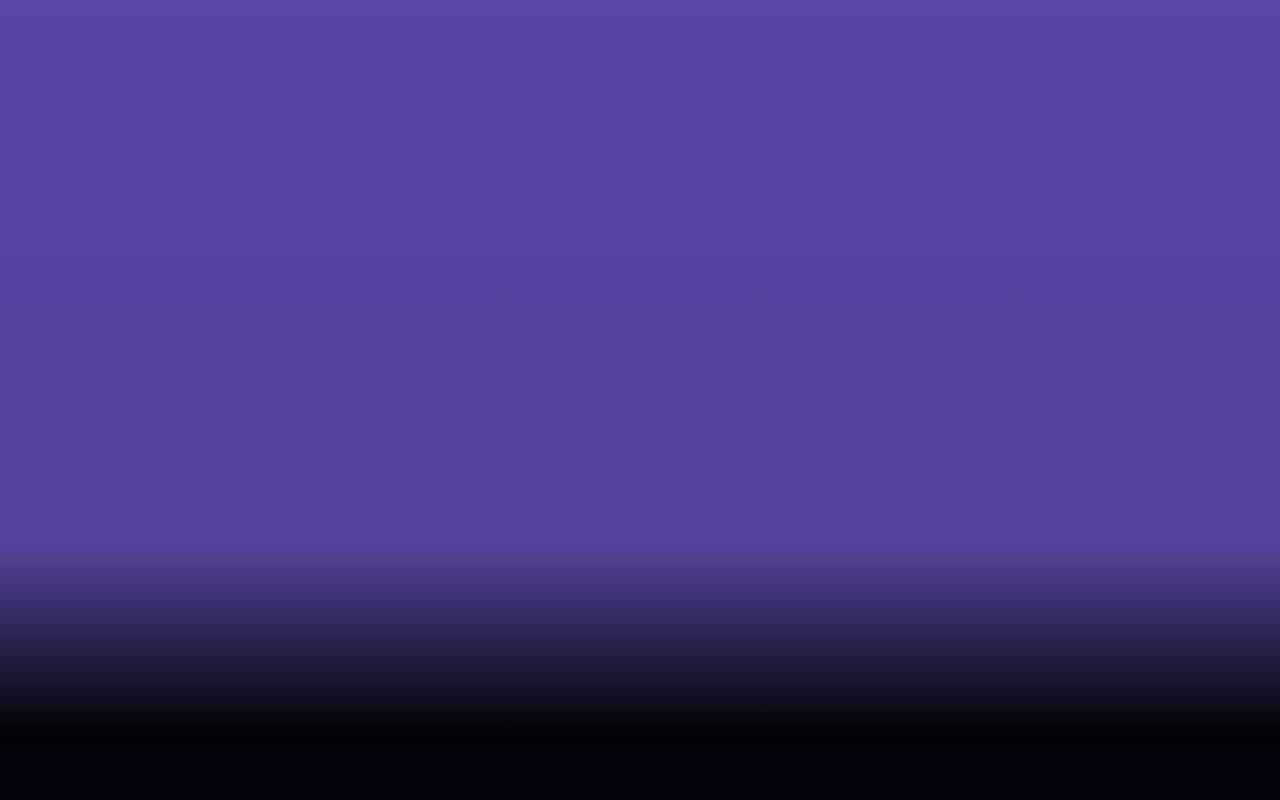
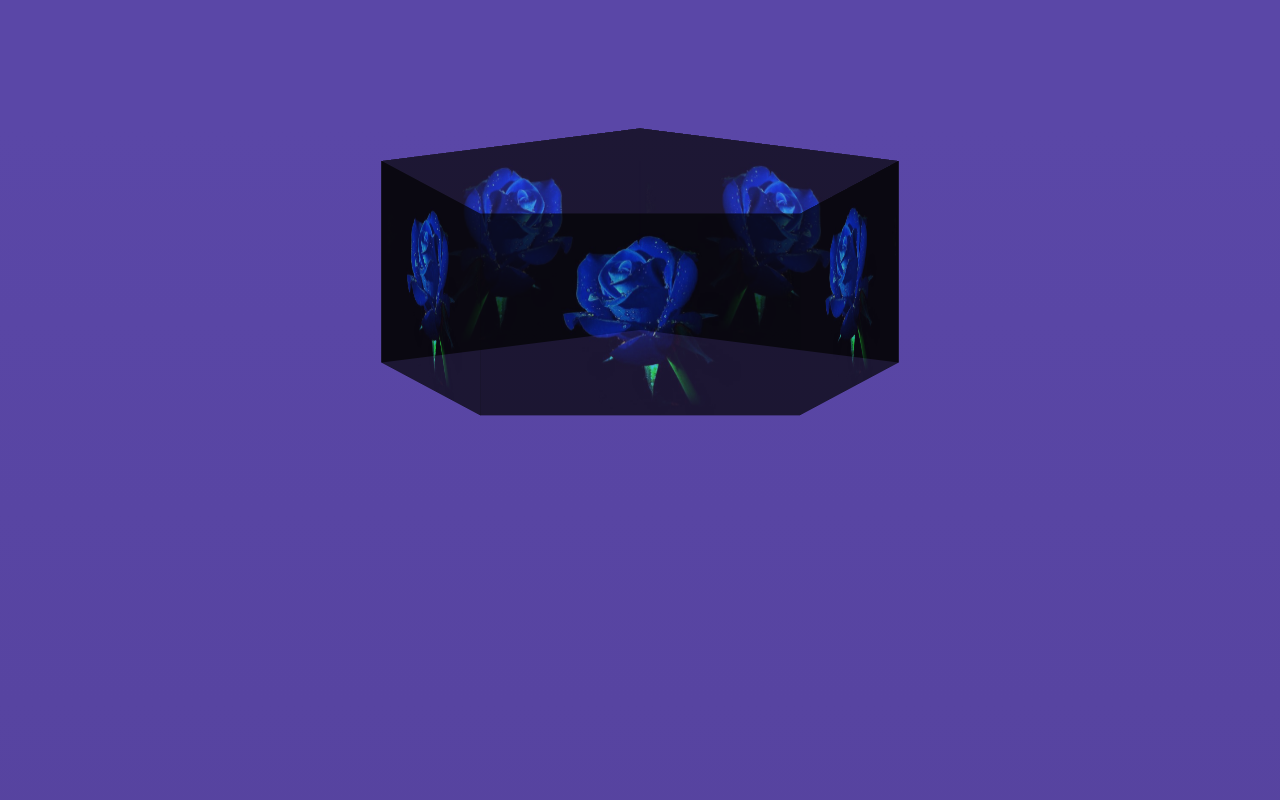
Before and after one commit to howdyfrom2019/banaclava, a React (Create React App) app: page / in a window 1280 px wide. Shown: the part 1620-2420 px from the top of the page. Before the commit the page ends 2361 px from the top, so only its background shows below. Built offline with nearby package versions, Linux system fonts and the light colour scheme.

Commit message:
3D carousel ui

```diff
--- a/src/component/BrowserDndTab.tsx
+++ b/src/component/BrowserDndTab.tsx
@@ -53,7 +53,7 @@ const BrowserDndTab: React.FC<DndType> = ({
       indexList.current.forEach((item) => {
         if (item !== index) result.push(item);
       });
-      if (selectedIndex === index) setSelectedIndex(index - 1);
+      if (selectedIndex === index) setSelectedIndex(index);
       indexList.current = result;
       reRender();
     };
@@ -97,7 +97,9 @@ const BrowserDndTab: React.FC<DndType> = ({
   };
 
   useEffect(() => {
-    callback && callback(selectedIndex, indexList.current);
+    callback &&
+      indexList.current.length > 0 &&
+      callback(selectedIndex, indexList.current);
   }, [selectedIndex]);
 
   useEffect(() => {
@@ -112,8 +114,8 @@ const BrowserDndTab: React.FC<DndType> = ({
       <div className={'tab-wrapper'} ref={drop}>
         <BrowserTab index={0} text={'NFT 유니버스에 일어난 지상 최악의 사건'} />
         <BrowserTab index={1} text={'밝혀진 진실... 이사건의 주모자는 누구?'} />
-        <BrowserTab index={2} text={'드디어 드러나다! ICY JUSTICES'} />
-        <BrowserTab index={3} text={'ICY JUSTICES 열풍! 어디까지 흘러가나'} />
+        <BrowserTab index={2} text={'정체를 드러낸 의적단, ICY JUSTICES!'} />
+        <BrowserTab index={3} text={'신규단원 공개모집하는 ICY JUSTICES!'} />
       </div>
       <span className={'line'} />
     </NewsBrowserTabWrapper>
--- /dev/null
+++ b/src/component/ThreeDCarousel.tsx
@@ -0,0 +1,114 @@
+import React, { CSSProperties, useEffect, useRef, useState } from 'react';
+import styled from '@emotion/styled';
+
+interface ThreeDType {
+  style?: CSSProperties;
+  elements: JSX.Element[];
+  align?: 'vertical' | 'horizontal';
+  itemProps: ItemProps;
+}
+
+interface ItemProps {
+  width: number;
+  height?: number;
+  horizontal?: boolean;
+}
+
+interface CarouselItemProps {
+  angleY: number;
+  radius: number;
+}
+
+const ThreeDCarousel: React.FC<ThreeDType> = ({
+  style,
+  elements,
+  align = 'horizontal',
+  itemProps,
+}) => {
+  const [radius, setRadius] = useState<number>(0);
+  const [itemCount, setItemCount] = useState<number>(1);
+  const [currentIndex, setCurrentIndex] = useState<number>(0);
+
+  const radiusCalculator = (angleNum: number, width: number) => {
+    const itemAngle: number = Math.PI / angleNum;
+    return Math.round(width / (2 * Math.tan(itemAngle)));
+  };
+
+  useEffect(() => {
+    setItemCount(elements.length);
+    setRadius(radiusCalculator(elements.length, itemProps.width));
+  }, [elements]);
+
+  useEffect(() => {
+    if (itemCount === 0) return;
+    setTimeout(() => {
+      console.log('timer started: ', currentIndex, itemCount);
+      // if (currentIndex >= itemCount) {
+      //   setCurrentIndex(0);
+      // } else {
+      //   setCurrentIndex((prev) => prev + 1);
+      // }
+      setCurrentIndex((prev) => prev + 1);
+    }, 4000);
+  }, [currentIndex]);
+
+  return (
+    <Wrapper style={style}>
+      <ThreeDCarouselContainer
+        width={itemProps.width}
+        height={itemProps.height}
+        horizontal={align === 'horizontal'}
+      >
+        {elements.map((element, i) => (
+          <CarouselItem
+            angleY={((i + currentIndex) * -360) / itemCount}
+            radius={radius}
+            className={`carousel-item`}
+            key={i}
+          >
+            {element}
+          </CarouselItem>
+        ))}
+      </ThreeDCarouselContainer>
+    </Wrapper>
+  );
+};
+
+const Wrapper = styled.div`
+  position: relative;
+`;
+
+const ThreeDCarouselContainer = styled.div<ItemProps>`
+  display: flex;
+  width: 100%;
+  transform-style: preserve-3d;
+  transform: ${(props) =>
+    props.horizontal ? 'rotateX(-10deg)' : 'rotateZ(90deg)'};
+
+  .carousel-item {
+    position: absolute;
+    left: 50%;
+    top: var(--gap-48);
+    filter: opacity(0.7);
+    width: ${(props) => `${props.width}px`};
+    height: ${(props) => (props.height ? `${props.height}px` : 'auto')};
+    transition: all 1s;
+  }
+`;
+
+const CarouselItem = styled.div<CarouselItemProps>`
+  display: flex;
+  align-items: center;
+  justify-content: center;
+  transform: translateX(-50%) rotateY(${(props) => `${props.angleY}deg`})
+    translateZ(${(props) => `${props.radius}px`});
+
+  :hover {
+    filter: opacity(1);
+    transform: scale(1.05) translateX(-50%)
+      rotateY(${(props) => `${props.angleY}deg`})
+      translateZ(${(props) => `${props.radius}px`});
+  }
+`;
+
+export default ThreeDCarousel;
--- a/src/container/main/fragment/Article.tsx
+++ b/src/container/main/fragment/Article.tsx
@@ -63,7 +63,7 @@ const Article = () => {
           >
             <span className={'icy-justice-16'}>3</span>
             <span className={'sans-medium-16'}>
-              드디어 드러나다! Icy Justices
+              정체를 드러낸 의적단, ICY JUSTICES!
             </span>
           </EpisodeItem>
           <EpisodeItem
@@ -75,7 +75,7 @@ const Article = () => {
           >
             <span className={'icy-justice-16'}>4</span>
             <span className={'sans-medium-16'}>
-              Icy Justices 열풍! 어디까지 흘러가나..?
+              신규단원 공개모집하는 ICY JUSTICES!
             </span>
           </EpisodeItem>
         </NetflixEpisode>
@@ -107,6 +107,8 @@ const Article = () => {
 const Wrapper = styled.div`
   position: relative;
   width: 100%;
+  height: 900px;
+  min-height: 964px;
   display: flex;
   flex-direction: column;
   padding-top: var(--gap-64);
@@ -114,19 +116,14 @@ const Wrapper = styled.div`
 
   .background {
     width: 100%;
-    height: 963px;
-    background: linear-gradient(
-      180deg,
-      #5a47a7 0%,
-      #56439f 79.48%,
-      #000000 100%
-    );
+    height: 100%;
+    background: #5a47a7;
   }
 `;
 
 const NetflixContainer = styled.div`
   position: absolute;
-  top: calc(10% + var(--gap-64));
+  top: calc(20% + var(--gap-64));
   left: 50%;
   transform: translateX(-50%);
   width: var(--desktop-content);
--- /dev/null
+++ b/src/container/main/fragment/Collection.tsx
@@ -0,0 +1,31 @@
+import React from 'react';
+import styled from '@emotion/styled';
+import ExamplePic from '../../../assets/blue_rose.png';
+import ThreeDCarousel from '../../../component/ThreeDCarousel';
+
+const Collection = () => {
+  const Example = (
+    <div>
+      <img src={ExamplePic} alt={'example'} style={{ objectFit: 'contain' }} />
+    </div>
+  );
+  return (
+    <Wrapper>
+      <ThreeDCarousel
+        itemProps={{ width: 320 }}
+        elements={[Example, Example, Example, Example, Example]}
+      />
+    </Wrapper>
+  );
+};
+
+const Wrapper = styled.div`
+  display: flex;
+  flex-direction: column;
+  gap: var(--gap-64);
+  width: 100%;
+  height: 963px;
+  background: linear-gradient(180deg, #5a47a7 0%, #56439f 79.48%, #000000 100%);
+`;
+
+export default Collection;
--- a/src/container/main/mainIndex.tsx
+++ b/src/container/main/mainIndex.tsx
@@ -3,6 +3,7 @@ import styled from '@emotion/styled';
 import ShowBuilding from './fragment/ShowBuilding';
 import Navigation from '../../component/Navigation';
 import Article from './fragment/Article';
+import Collection from './fragment/Collection';
 
 const MainIndex = () => {
   return (
@@ -10,6 +11,7 @@ const MainIndex = () => {
       <Navigation />
       <ShowBuilding />
       <Article />
+      <Collection />
     </Wrapper>
   );
 };
```
